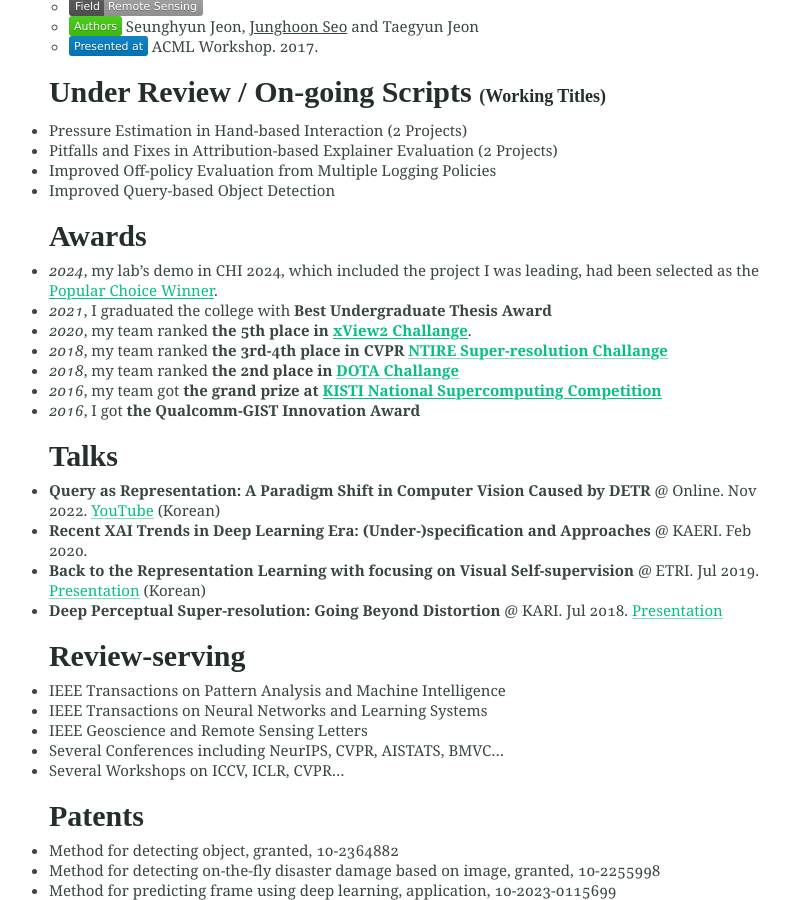
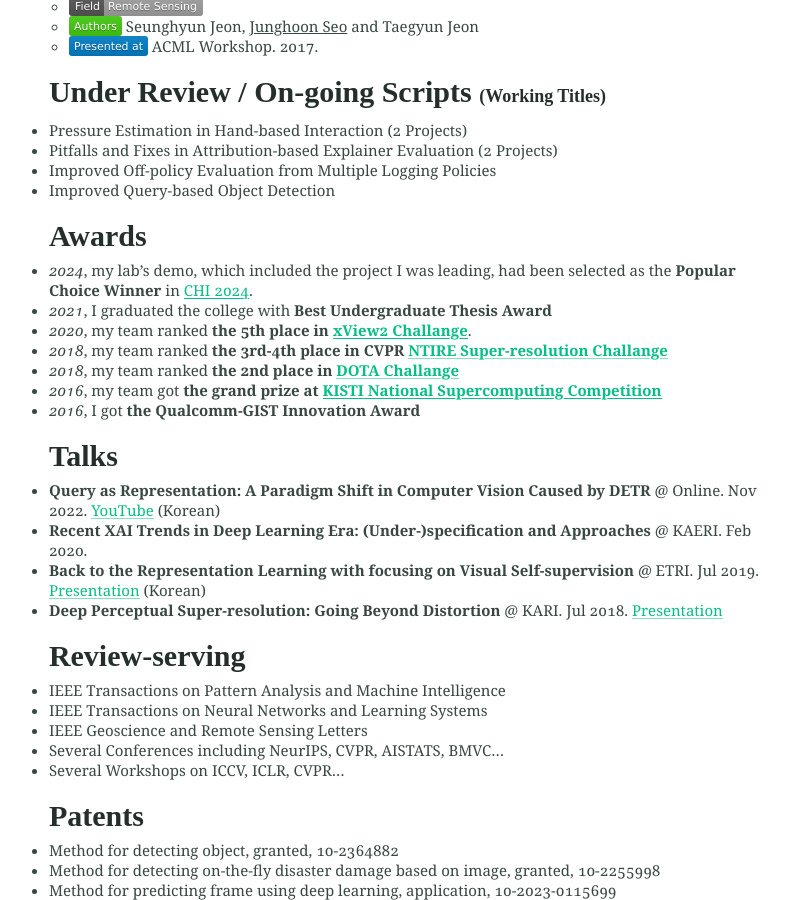
Before and after one commit to mikigom/mikigom.github.io, a Jekyll site: the page built from index.md, in a window 1280 px wide and 900 px high, scrolled down 2524 px. Shown: the whole window, without its empty margins (234-1024 px from the left). Built offline with Jekyll 4.4.1, drawn with Linux system fonts in a browser that asks for light colours.

```diff
--- a/index.md
+++ b/index.md
@@ -106,7 +106,7 @@ Hi, I am the technical leader of the research center at [SI Analytics](https://w
 - Improved Query-based Object Detection
 
 ### Awards
-* *2024*, my lab’s demo in CHI 2024, which included the project I was leading, had been selected as the [Popular Choice Winner](https://chi2024.acm.org/).
+* *2024*, my lab’s demo, which included the project I was leading, had been selected as the **Popular Choice Winner** in [CHI 2024](https://chi2024.acm.org/).
 * *2021*, I graduated the college with **Best Undergraduate Thesis Award**
 * *2020*, my team ranked **the 5th place in [xView2 Challange](https://xview2.org/)**.
 * *2018*, my team ranked **the 3rd-4th place in CVPR [NTIRE Super-resolution Challange](https://data.vision.ee.ethz.ch/cvl/ntire18/)**
```
